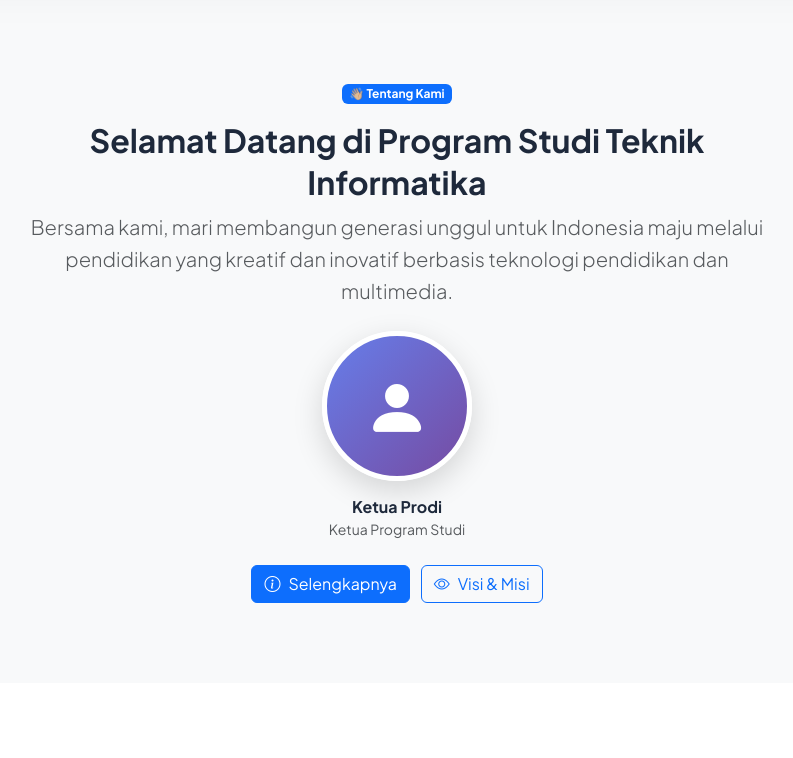
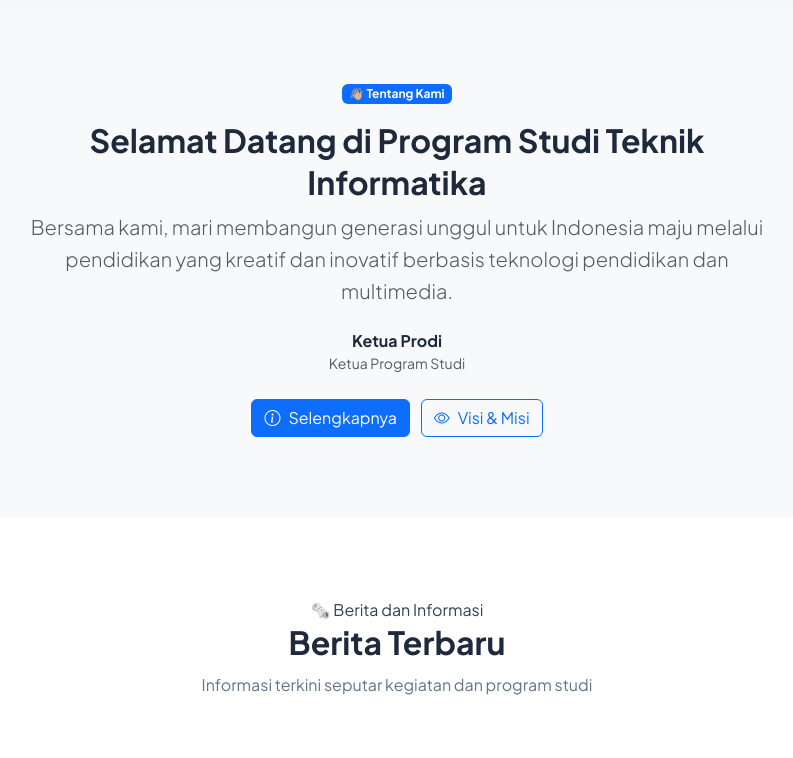
Before and after one commit to meilanaafifm/project_akhir, a Django app: page / in a window 1280 px wide. Shown: the part 1162-1920 px from the top of the page, without its empty margins (243-1036 px from the left). Run offline with Django 5.2, Linux system fonts and the light colour scheme; data comes from the database, SQL or seed files in the repository; data that the repository does not hold is empty.

Commit message:
Remove kaprodi photo from Tentang Kami section

```diff
--- a/templates/main/home.html
+++ b/templates/main/home.html
@@ -518,16 +518,9 @@
                     </p>
                     {% endif %}
 
-                    <!-- Foto Kaprodi Modern -->
+                    <!-- Info Kaprodi -->
                     <div class="kaprodi-profile mt-4">
-                        {% if profil and profil.foto_kaprodi %}
-                        <img src="{{ profil.foto_kaprodi.url }}" alt="{{ profil.nama_kaprodi }}" class="kaprodi-photo-modern">
-                        {% else %}
-                        <div class="kaprodi-photo-placeholder">
-                            <i class="bi bi-person-fill"></i>
-                        </div>
-                        {% endif %}
-                        <h6 class="mt-3 mb-0">{{ profil.nama_kaprodi|default:"Ketua Prodi" }}</h6>
+                        <h6 class="mb-0">{{ profil.nama_kaprodi|default:"Ketua Prodi" }}</h6>
                         <small class="text-muted">{{ profil.gelar_kaprodi|default:"Ketua Program Studi" }}</small>
                     </div>
 
```
